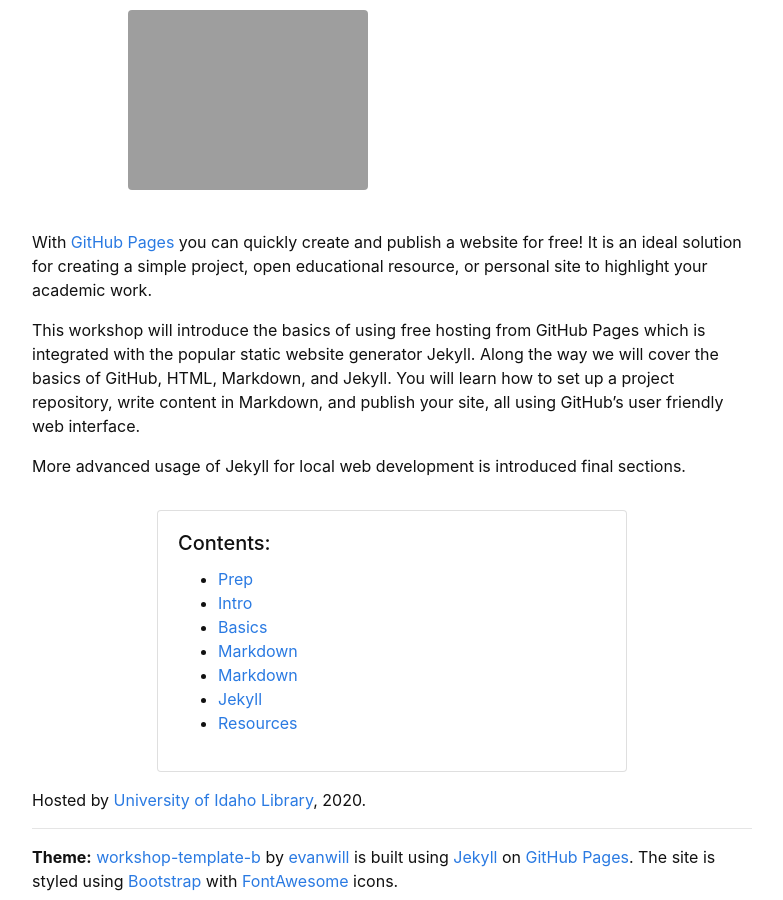
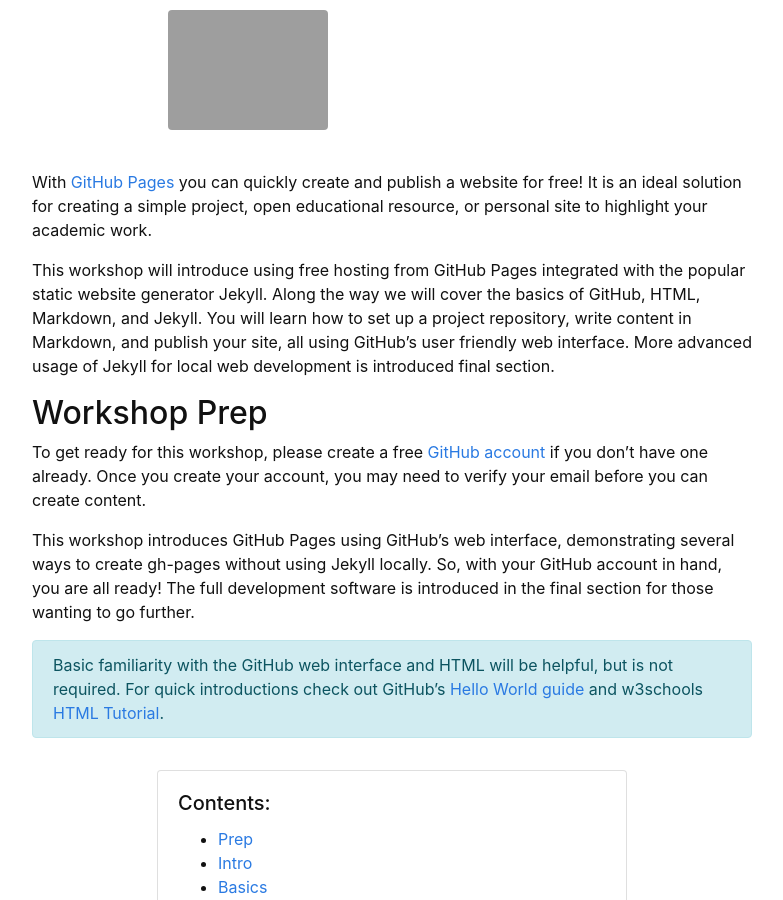
Before and after one commit to evanwill/go-go-ghpages-b, a Jekyll site: the page built from index.md, in a window 1280 px wide and 900 px high, scrolled down 204 px. Shown: the whole window, without its empty margins (248-1031 px from the left). Built offline with Jekyll 4.4.1, drawn with Linux system fonts in a browser that asks for light colours.

Commit message:
basic prep moved to index

```diff
--- a/index.md
+++ b/index.md
@@ -5,16 +5,27 @@ layout: default
 
 # Introduction to Creating Websites with GitHub Pages and Jekyll
 
-{% include figure.html img="octojekyll.png" alt="Octojekyll logo" width="60%" %}
+{% include figure.html img="octojekyll.png" alt="Octojekyll logo" width="40%" %}
 
 With [GitHub Pages](https://pages.github.com/) you can quickly create and publish a website for free!
 It is an ideal solution for creating a simple project, open educational resource, or personal site to highlight your academic work.
 
-This workshop will introduce the basics of using free hosting from GitHub Pages which is integrated with the popular static website generator Jekyll.
+This workshop will introduce using free hosting from GitHub Pages integrated with the popular static website generator Jekyll.
 Along the way we will cover the basics of GitHub, HTML, Markdown, and Jekyll.
 You will learn how to set up a project repository, write content in Markdown, and publish your site, all using GitHub’s user friendly web interface.
+More advanced usage of Jekyll for local web development is introduced final section.
 
-More advanced usage of Jekyll for local web development is introduced final sections.
+## Workshop Prep
+
+To get ready for this workshop, please create a free [GitHub account](https://github.com/join){:target="_blank" rel="noopener"} if you don't have one already.
+Once you create your account, you may need to verify your email before you can create content.
+
+This workshop introduces GitHub Pages using GitHub's web interface, demonstrating several ways to create gh-pages without using Jekyll locally.
+So, with your GitHub account in hand, you are all ready!
+The full development software is introduced in the final section for those wanting to go further.
+
+{% include alert.html text="Basic familiarity with the GitHub web interface and HTML will be helpful, but is not required.
+For quick introductions check out GitHub's [Hello World guide](https://guides.github.com/activities/hello-world/){:target='_blank' rel='noopener'} and w3schools [HTML Tutorial](https://www.w3schools.com/html/default.asp){:target='_blank' rel='noopener'}." color="info" %}
 
 {% include toc.html %}
 
```
